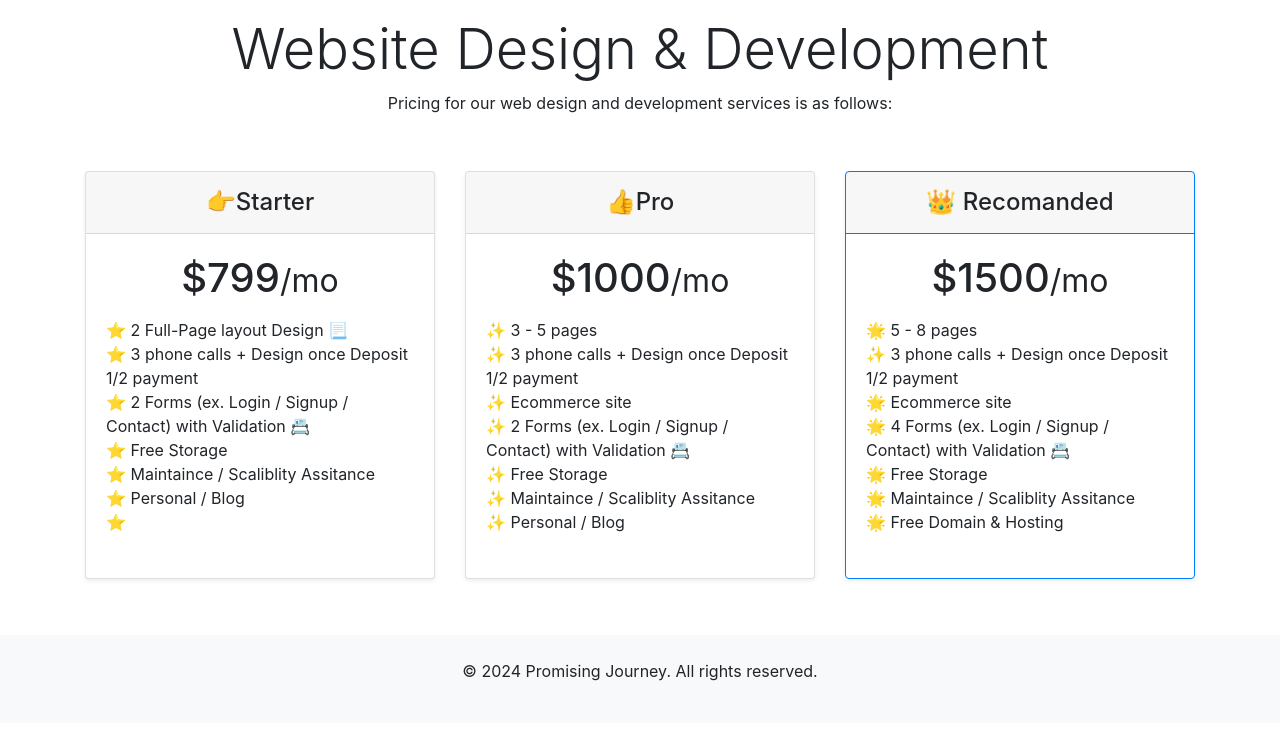
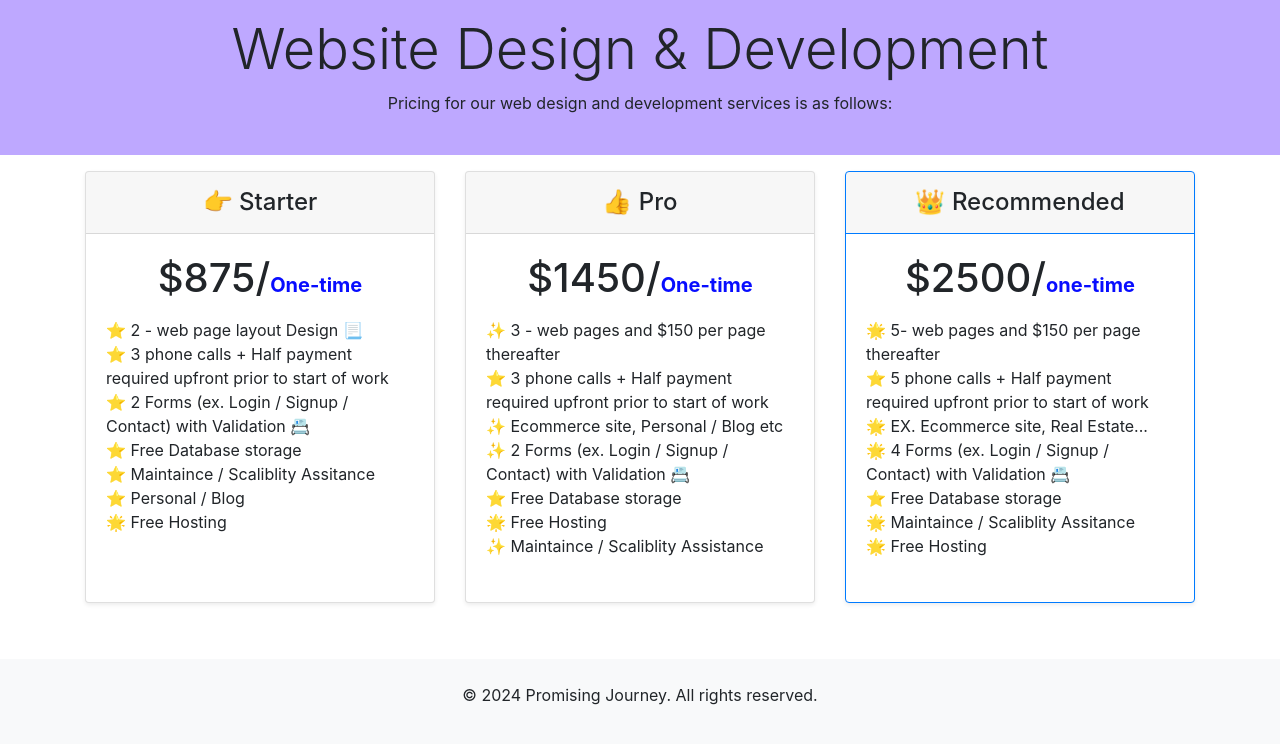
Before and after one commit to Israel2000/Service_page, a plain HTML site: page index.html in a window 1280 px wide. Drawn offline with nearby package versions, Linux system fonts and the light colour scheme.

Commit message:
add css and price change

```diff
--- a/index.html
+++ b/index.html
@@ -8,6 +8,7 @@
       rel="stylesheet"
       href="https://stackpath.bootstrapcdn.com/bootstrap/4.5.2/css/bootstrap.min.css"
     />
+    <link rel="stylesheet" href="style.css" />
   </head>
   <body>
     <!-- <nav class="navbar navbar-expand-lg navbar-light bg-light">
@@ -82,23 +83,30 @@
           <div class="col">
             <div class="card mb-4 rounded-3 shadow-sm">
               <div class="card-header py-3">
-                <h4 class="my-0 fw-normal">👉Starter</h4>
+                <h4 class="my-0 fw-normal">👉 Starter</h4>
               </div>
               <div class="card-body">
                 <h1 class="card-title pricing-card-title">
-                  $799<small class="text-body-secondary fw-light">/mo</small>
+                  $875/<small class="text-body-secondary fw-light"
+                    >One-time</small
+                  >
                 </h1>
                 <ul class="list-unstyled mt-3 mb-4 text-left">
-                  <li>⭐ 2 Full-Page layout Design 📃</li>
-                  <li>⭐ 3 phone calls + Design once Deposit 1/2 payment</li>
+                  <li>⭐ 2 - web page layout Design 📃</li>
+                  <li>
+                    ⭐ 3 phone calls + Half payment required upfront prior to
+                    start of work
+                  </li>
                   <li>
                     ⭐ 2 Forms (ex. Login / Signup / Contact) with Validation 📇
                   </li>
-                  <li>⭐ Free Storage</li>
+                  <li>⭐ Free Database storage</li>
                   <li>⭐ Maintaince / Scaliblity Assitance</li>
                   <li>⭐ Personal / Blog</li>
+                  <li>🌟 Free Hosting</li>
+                  <br />
                   <li></li>
-                  <li>⭐</li>
+                  <!-- <li>⭐</li> -->
                 </ul>
                 <!-- <button
                   type="button"
@@ -112,22 +120,27 @@
           <div class="col">
             <div class="card mb-4 rounded-3 shadow-sm">
               <div class="card-header py-3">
-                <h4 class="my-0 fw-normal">👍Pro</h4>
+                <h4 class="my-0 fw-normal">👍 Pro</h4>
               </div>
               <div class="card-body">
                 <h1 class="card-title pricing-card-title">
-                  $1000<small class="text-body-secondary fw-light">/mo</small>
+                  $1450/<small class="text-body-secondary fw-light"
+                    >One-time</small
+                  >
                 </h1>
                 <ul class="list-unstyled mt-3 mb-4 text-left">
-                  <li>✨ 3 - 5 pages</li>
-                  <li>✨ 3 phone calls + Design once Deposit 1/2 payment</li>
-                  <li>✨ Ecommerce site</li>
+                  <li>✨ 3 - web pages and $150 per page thereafter</li>
+                  <li>
+                    ⭐ 3 phone calls + Half payment required upfront prior to
+                    start of work
+                  </li>
+                  <li>✨ Ecommerce site, Personal / Blog etc</li>
                   <li>
                     ✨ 2 Forms (ex. Login / Signup / Contact) with Validation 📇
                   </li>
-                  <li>✨ Free Storage</li>
-                  <li>✨ Maintaince / Scaliblity Assitance</li>
-                  <li>✨ Personal / Blog</li>
+                  <li>⭐ Free Database storage</li>
+                  <li>🌟 Free Hosting</li>
+                  <li>✨ Maintaince / Scaliblity Assistance</li>
                 </ul>
                 <!-- <button type="button" class="w-100 btn btn-lg btn-primary">
                   Get started
@@ -138,22 +151,27 @@
           <div class="col">
             <div class="card mb-4 rounded-3 shadow-sm border-primary">
               <div class="card-header py-3 text-bg-primary border-primary">
-                <h4 class="my-0 fw-normal">👑 Recomanded</h4>
+                <h4 class="my-0 fw-normal">👑 Recommended</h4>
               </div>
               <div class="card-body">
                 <h1 class="card-title pricing-card-title">
-                  $1500<small class="text-body-secondary fw-light">/mo</small>
+                  $2500/<small class="text-body-secondary fw-light"
+                    >one-time</small
+                  >
                 </h1>
                 <ul class="list-unstyled mt-3 mb-4 text-left">
-                  <li>🌟 5 - 8 pages</li>
-                  <li>✨ 3 phone calls + Design once Deposit 1/2 payment</li>
-                  <li>🌟 Ecommerce site</li>
+                  <li>🌟 5- web pages and $150 per page thereafter</li>
+                  <li>
+                    ⭐ 5 phone calls + Half payment required upfront prior to
+                    start of work
+                  </li>
+                  <li>🌟 EX. Ecommerce site, Real Estate...</li>
                   <li>
                     🌟 4 Forms (ex. Login / Signup / Contact) with Validation 📇
                   </li>
-                  <li>🌟 Free Storage</li>
+                  <li>⭐ Free Database storage</li>
                   <li>🌟 Maintaince / Scaliblity Assitance</li>
-                  <li>🌟 Free Domain & Hosting</li>
+                  <li>🌟 Free Hosting</li>
                 </ul>
                 <!-- <button type="button" class="w-100 btn btn-lg btn-primary">
                   Contact us
--- /dev/null
+++ b/style.css
@@ -0,0 +1,9 @@
+small {
+    font-size: 50%;
+    font-weight: bold;
+    color: rgb(8, 13, 255);
+}
+
+.pricing-header {
+    background-color: rgb(190, 168, 255);
+}
```
